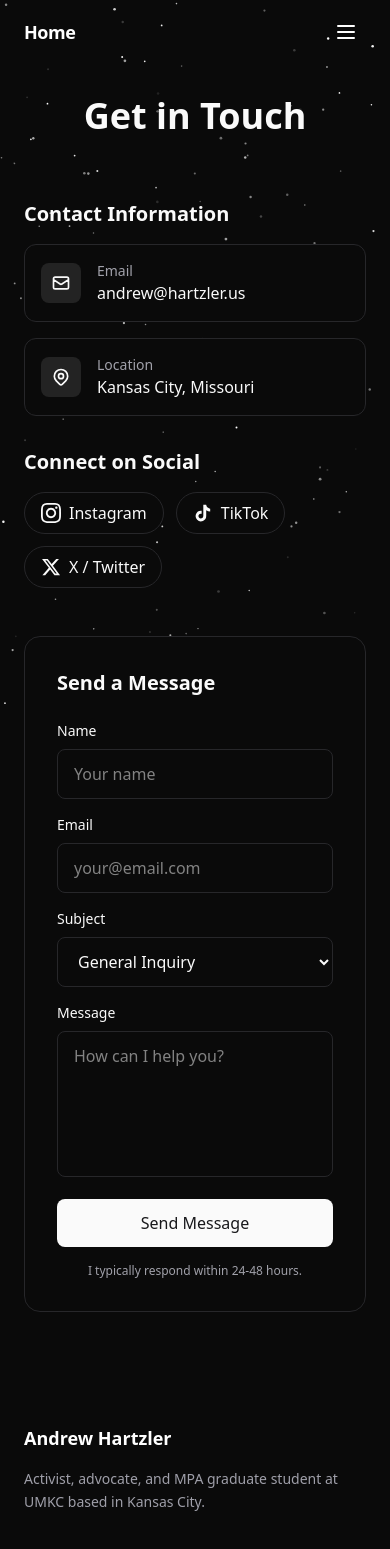
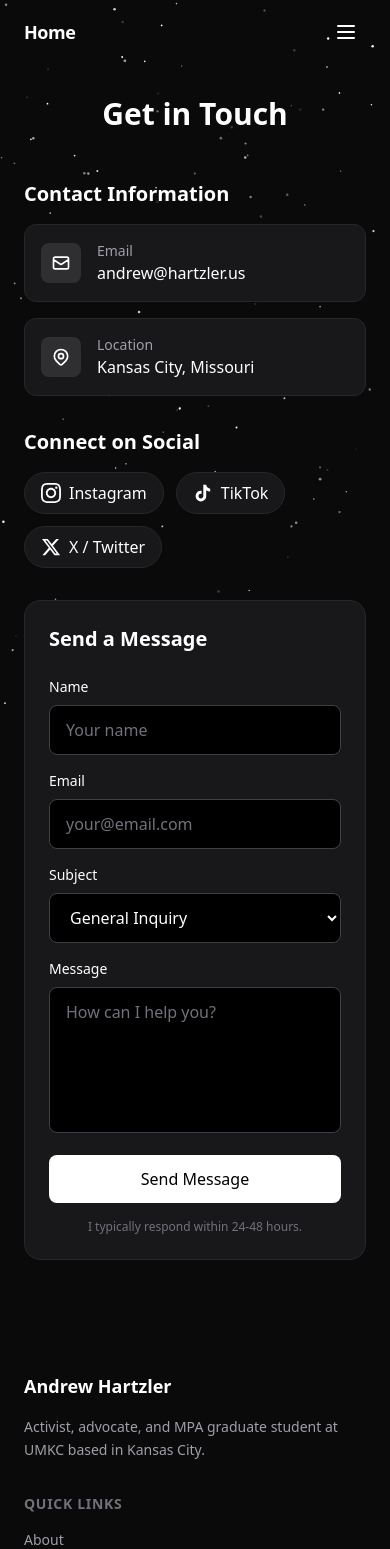
Before and after one commit to andyhartzler/andrewhartzler-site, a Next.js app: page /contact in a window 390 px wide. Shown: the top 1549 px of the page. Built offline with nearby package versions, Linux system fonts and the light colour scheme.

Commit message:
Improve mobile responsiveness on press and contact pages

```diff
--- a/src/app/contact/page.tsx
+++ b/src/app/contact/page.tsx
@@ -8,14 +8,14 @@ export const metadata: Metadata = {
 
 export default function ContactPage() {
   return (
-    <main className="min-h-screen pt-24 pb-16">
+    <main className="min-h-screen pt-24 pb-16 text-white">
       <div className="max-w-4xl mx-auto px-6">
         {/* Header */}
-        <div className="text-center mb-16">
-          <h1 className="text-4xl md:text-5xl font-bold">Get in Touch</h1>
+        <div className="text-center mb-12 sm:mb-16">
+          <h1 className="text-3xl sm:text-4xl md:text-5xl font-bold">Get in Touch</h1>
         </div>
 
-        <div className="grid md:grid-cols-2 gap-12">
+        <div className="grid md:grid-cols-2 gap-8 md:gap-12">
           {/* Contact Info */}
           <div className="space-y-8">
             <div>
@@ -23,11 +23,11 @@ export default function ContactPage() {
               <div className="space-y-4">
                 <a
                   href="mailto:andrew@hartzler.us"
-                  className="flex items-center gap-4 p-4 rounded-xl bg-card border border-border hover:border-primary/50 transition-colors group"
+                  className="flex items-center gap-4 p-4 rounded-xl bg-zinc-900 border border-zinc-800 hover:border-zinc-600 transition-colors group"
                 >
-                  <div className="w-10 h-10 rounded-lg bg-primary/10 flex items-center justify-center group-hover:bg-primary/20 transition-colors">
+                  <div className="w-10 h-10 rounded-lg bg-white/10 flex items-center justify-center group-hover:bg-white/20 transition-colors">
                     <svg
-                      className="w-5 h-5 text-primary"
+                      className="w-5 h-5 text-white"
                       fill="none"
                       stroke="currentColor"
                       viewBox="0 0 24 24"
@@ -41,15 +41,15 @@ export default function ContactPage() {
                     </svg>
                   </div>
                   <div>
-                    <p className="text-sm text-muted-foreground">Email</p>
+                    <p className="text-sm text-zinc-400">Email</p>
                     <p className="font-medium">andrew@hartzler.us</p>
                   </div>
                 </a>
 
-                <div className="flex items-center gap-4 p-4 rounded-xl bg-card border border-border">
-                  <div className="w-10 h-10 rounded-lg bg-primary/10 flex items-center justify-center">
+                <div className="flex items-center gap-4 p-4 rounded-xl bg-zinc-900 border border-zinc-800">
+                  <div className="w-10 h-10 rounded-lg bg-white/10 flex items-center justify-center">
                     <svg
-                      className="w-5 h-5 text-primary"
+                      className="w-5 h-5 text-white"
                       fill="none"
                       stroke="currentColor"
                       viewBox="0 0 24 24"
@@ -69,7 +69,7 @@ export default function ContactPage() {
                     </svg>
                   </div>
                   <div>
-                    <p className="text-sm text-muted-foreground">Location</p>
+                    <p className="text-sm text-zinc-400">Location</p>
                     <p className="font-medium">Kansas City, Missouri</p>
                   </div>
                 </div>
@@ -83,7 +83,7 @@ export default function ContactPage() {
                   href="https://instagram.com/andrewhartzler"
                   target="_blank"
                   rel="noopener noreferrer"
-                  className="flex items-center gap-2 px-4 py-2 rounded-full bg-card border border-border hover:border-primary/50 transition-colors"
+                  className="flex items-center gap-2 px-4 py-2 rounded-full bg-zinc-900 border border-zinc-800 hover:border-zinc-600 transition-colors"
                 >
                   <svg
                     className="w-5 h-5"
@@ -98,7 +98,7 @@ export default function ContactPage() {
                   href="https://tiktok.com/@andrewhartzler"
                   target="_blank"
                   rel="noopener noreferrer"
-                  className="flex items-center gap-2 px-4 py-2 rounded-full bg-card border border-border hover:border-primary/50 transition-colors"
+                  className="flex items-center gap-2 px-4 py-2 rounded-full bg-zinc-900 border border-zinc-800 hover:border-zinc-600 transition-colors"
                 >
                   <svg
                     className="w-5 h-5"
@@ -113,7 +113,7 @@ export default function ContactPage() {
                   href="https://twitter.com/andyhartzler"
                   target="_blank"
                   rel="noopener noreferrer"
-                  className="flex items-center gap-2 px-4 py-2 rounded-full bg-card border border-border hover:border-primary/50 transition-colors"
+                  className="flex items-center gap-2 px-4 py-2 rounded-full bg-zinc-900 border border-zinc-800 hover:border-zinc-600 transition-colors"
                 >
                   <svg
                     className="w-5 h-5"
@@ -130,7 +130,7 @@ export default function ContactPage() {
           </div>
 
           {/* Contact Form */}
-          <div className="p-8 rounded-2xl bg-card border border-border">
+          <div className="p-6 sm:p-8 rounded-2xl bg-zinc-900 border border-zinc-800">
             <h2 className="text-xl font-semibold mb-6">Send a Message</h2>
             <form
               action={`https://formspree.io/f/xyzgkqwl`}
@@ -149,7 +149,7 @@ export default function ContactPage() {
                   id="name"
                   name="name"
                   required
-                  className="w-full px-4 py-3 rounded-lg bg-background border border-input focus:border-primary focus:outline-none focus:ring-1 focus:ring-primary transition-colors"
+                  className="w-full px-4 py-3 rounded-lg bg-black border border-zinc-700 focus:border-white focus:outline-none transition-colors text-white placeholder-zinc-500"
                   placeholder="Your name"
                 />
               </div>
@@ -165,7 +165,7 @@ export default function ContactPage() {
                   id="email"
                   name="email"
                   required
-                  className="w-full px-4 py-3 rounded-lg bg-background border border-input focus:border-primary focus:outline-none focus:ring-1 focus:ring-primary transition-colors"
+                  className="w-full px-4 py-3 rounded-lg bg-black border border-zinc-700 focus:border-white focus:outline-none transition-colors text-white placeholder-zinc-500"
                   placeholder="your@email.com"
                 />
               </div>
@@ -179,7 +179,7 @@ export default function ContactPage() {
                 <select
                   id="subject"
                   name="subject"
-                  className="w-full px-4 py-3 rounded-lg bg-background border border-input focus:border-primary focus:outline-none focus:ring-1 focus:ring-primary transition-colors"
+                  className="w-full px-4 py-3 rounded-lg bg-black border border-zinc-700 focus:border-white focus:outline-none transition-colors text-white"
                 >
                   <option value="general">General Inquiry</option>
                   <option value="media">Media / Press</option>
@@ -200,17 +200,17 @@ export default function ContactPage() {
                   name="message"
                   required
                   rows={5}
-                  className="w-full px-4 py-3 rounded-lg bg-background border border-input focus:border-primary focus:outline-none focus:ring-1 focus:ring-primary transition-colors resize-none"
+                  className="w-full px-4 py-3 rounded-lg bg-black border border-zinc-700 focus:border-white focus:outline-none transition-colors resize-none text-white placeholder-zinc-500"
                   placeholder="How can I help you?"
                 />
               </div>
               <button
                 type="submit"
-                className="w-full py-3 bg-primary hover:bg-primary/90 text-primary-foreground rounded-lg font-medium transition-colors"
+                className="w-full py-3 bg-white hover:bg-zinc-200 text-black rounded-lg font-medium transition-colors"
               >
                 Send Message
               </button>
-              <p className="text-xs text-muted-foreground text-center">
+              <p className="text-xs text-zinc-500 text-center">
                 I typically respond within 24-48 hours.
               </p>
             </form>
--- a/src/app/press/page.tsx
+++ b/src/app/press/page.tsx
@@ -154,22 +154,22 @@ export default function PressPage() {
               href={item.url}
               target="_blank"
               rel="noopener noreferrer"
-              className="block p-6 rounded-xl bg-zinc-900 border border-zinc-800 hover:border-zinc-600 transition-all hover:bg-zinc-800/50 group"
+              className="block p-4 sm:p-6 rounded-xl bg-zinc-900 border border-zinc-800 hover:border-zinc-600 transition-all hover:bg-zinc-800/50 group"
             >
-              <div className="flex items-center gap-5">
+              <div className="flex flex-col sm:flex-row sm:items-center gap-3 sm:gap-5">
                 {/* Logo */}
-                <div className="flex-shrink-0 w-28 h-10 flex items-center justify-center">
+                <div className="flex-shrink-0 w-24 sm:w-28 h-8 sm:h-10 flex items-center">
                   <Image
                     src={item.logo}
                     alt={item.publication}
                     width={112}
                     height={40}
-                    className="object-contain max-h-10"
+                    className="object-contain max-h-8 sm:max-h-10"
                   />
                 </div>
 
                 <div className="flex-1 min-w-0">
-                  <p className="text-zinc-400 group-hover:text-zinc-300 transition-colors leading-relaxed line-clamp-2">
+                  <p className="text-sm sm:text-base text-zinc-400 group-hover:text-zinc-300 transition-colors leading-relaxed line-clamp-3 sm:line-clamp-2">
                     {item.title}
                   </p>
                 </div>
```
